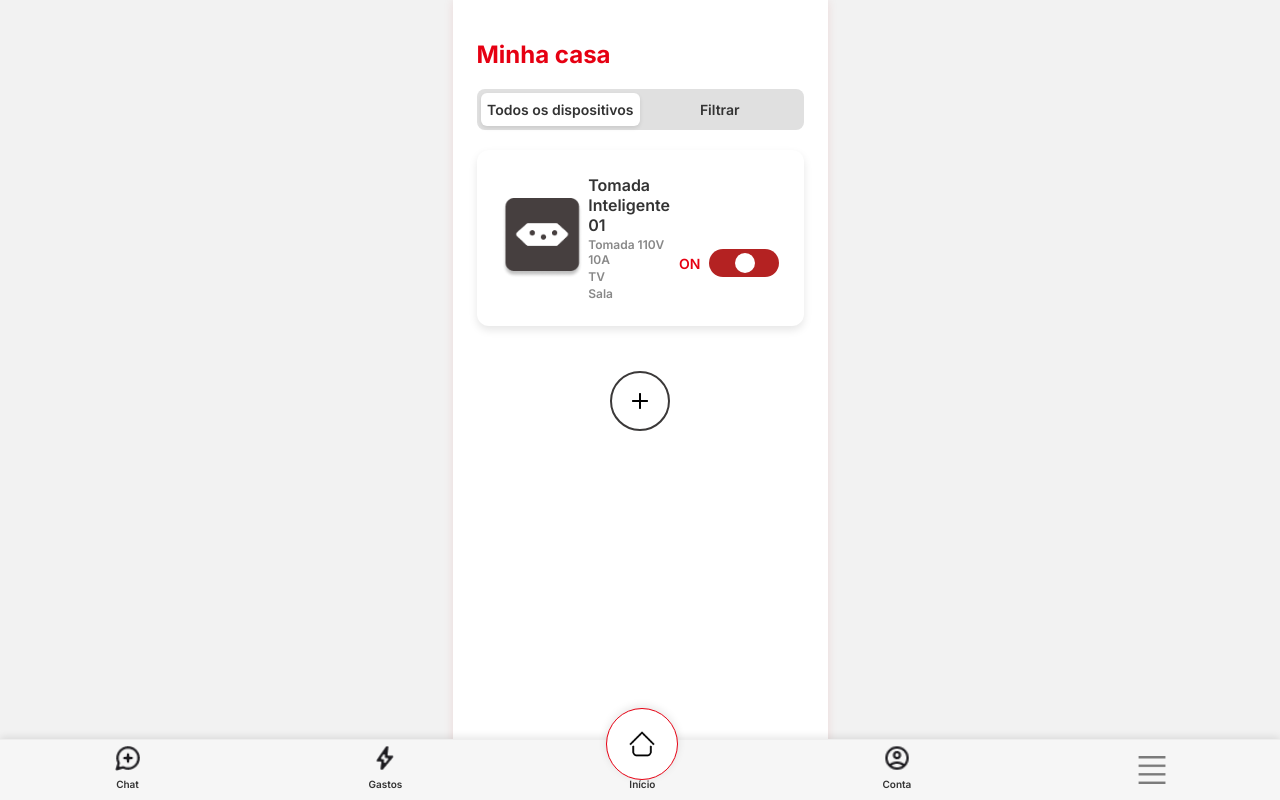
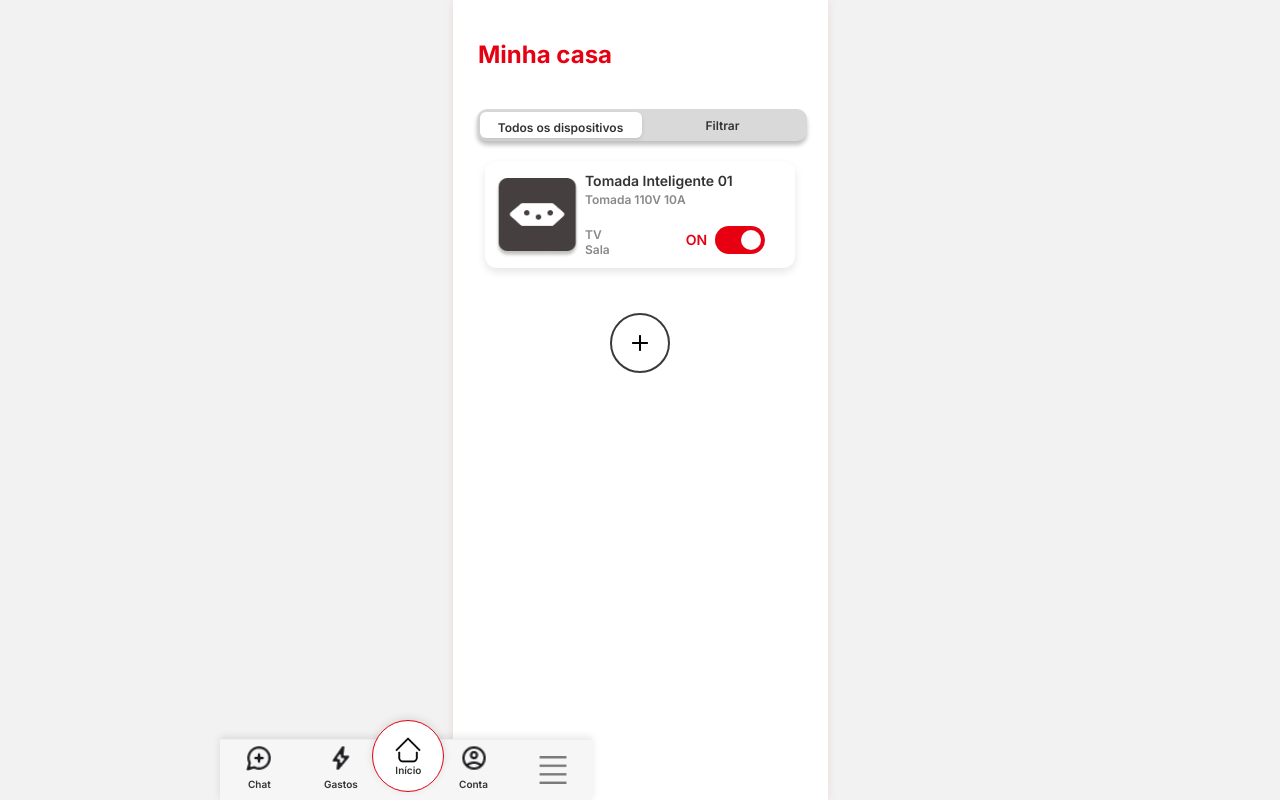
Before and after one commit to manoellaginez/app.goodwe, a React (Vite) app: page /homepage2 in a window 1280 px wide. Built offline with nearby package versions, Linux system fonts and the light colour scheme.

Commit message:
ajustes-2

```diff
--- a/src/screens/addnovodispositivo/addnovodispositivo.jsx
+++ b/src/screens/addnovodispositivo/addnovodispositivo.jsx
@@ -17,7 +17,7 @@ function AddDeviceForm() {
 
             <div className="input-group">
                 <input type="text" className="input-field" placeholder="Local do dispositivo" />
-                <span className="hint-text">Ambiente que o Voltrix estará instalado.</span>
+                <span className="hint-text">Ambiente que o Voltrix estará instalado. Exemplo: Sala de jantar, Cozinha, Quarto 1 e etc.</span>
             </div>
 
             <div className="input-group">
@@ -33,7 +33,7 @@ function AddDeviceForm() {
                 </label>
             </div>
 
-            <button className="save-button">SALVAR</button>
+            <a className="save-button" href='/homepage2'>SALVAR</a>
         </div>
     );
 }
--- a/src/screens/addnovodispositivo/style.css
+++ b/src/screens/addnovodispositivo/style.css
@@ -28,7 +28,7 @@ body {
 /* Aplicando a fonte diretamente nos elementos */
 h1 {
     font-family: "Inter", sans-serif;
-    color: #b42222;
+    color: #E60012;
     font-size: 24px;
     margin-bottom: 25px;
     font-weight: 600;
@@ -138,11 +138,11 @@ p {
 }
 
 input:checked + .slider {
-    background-color: #b42222;
+    background-color: #E60012;
 }
 
 input:focus + .slider {
-    box-shadow: 0 0 1px #b42222;
+    box-shadow: 0 0 1px #E60012;
     outline: none;
 }
 
@@ -155,16 +155,18 @@ input:checked + .slider:before {
 .save-button {
     font-family: "Inter", sans-serif;
     width: 100%;
-    padding: 15px;
-    background-color: #b42222;
+    padding: 10px;
+    background-color: #E60012;
     color: white;
     border: none;
     border-radius: 8px;
-    font-size: 18px;
-    font-weight: 600;
+    font-size: 12px;
+    font-weight: 400;
     cursor: pointer;
     transition: background-color 0.3s ease;
     margin-top: 20px;
+    text-align: center;
+    text-decoration: none;
 }
 
 .save-button:hover {
--- a/src/screens/homepage/style.css
+++ b/src/screens/homepage/style.css
@@ -4,28 +4,22 @@ body {
     font-family: "Inter", sans-serif;
     font-weight: 600;
     margin: 0;
-    display: flex;
-    justify-content: center;
-    align-items: flex-start;
-    min-height: 100vh;
-    background-color: #f0f0f0;
+    padding: 0;
 }
 
 .container {
-    width: 100%;
     max-width: 375px;
     background-color: #fff;
     box-shadow: 0 0 10px rgba(0, 0, 0, 0.1);
     display: flex;
     flex-direction: column;
-    min-height: 100vh;
     position: relative;
     overflow: hidden;
-    /* Removido: align-items: center; */
+    align-items: center;
 }
 
 header {
-    padding: 20px;
+    padding: 8px;
     background-color: #fff;
     text-align: left; /* Título alinhado à esquerda, como você quer */
     width: 100%;
@@ -33,13 +27,15 @@ header {
 }
 
 header h1 {
-    color: #b42222;
-    margin: 0;
-    font-size: 2em;
+    font-size: 24px;
+    font-weight: 700;
+    color: #E60012;
+    margin-bottom: 20px;
+    margin-right: 150px;
 }
 
 .filter-bar {
-    width: 350px;
+    width: 330px;
     height: 32px;
     position: relative;
     display: flex;
@@ -75,7 +71,7 @@ header h1 {
     border: none;
     background-color: transparent;
     cursor: pointer;
-    font-size: 0.9em;
+    font-size: 12px;
     font-weight: bold;
     color: #000000;
     border-radius: 5px;
--- a/src/screens/homepage2/homepage2.jsx
+++ b/src/screens/homepage2/homepage2.jsx
@@ -64,8 +64,8 @@ const HomePage2 = () => {
         <div className="nav-item active">
           <div className="nav-circle">
             <img src="/img/home.png" alt="Ícone de Início" />
+            <span>Início</span>
           </div>
-          <span>Início</span>
         </div>
         <div className="nav-item">
           <img src="/img/conta.png" alt="Ícone de Conta" />
--- a/src/screens/homepage2/style.css
+++ b/src/screens/homepage2/style.css
@@ -19,22 +19,30 @@ body {
     font-weight: 700;
     color: #E60012;
     margin-bottom: 20px;
+    margin-right: 190px;
 }
 
 /* Abas de filtro */
 .tabs-container {
+    width: 330px;
+    height: 32px;
+    position: relative;
     display: flex;
-    background-color: #e0e0e0;
-    border-radius: 8px;
-    padding: 4px;
-    margin-bottom: 20px;
+    padding: 3px;
+    background-color: #D9D9D9;
+    border-radius: 10px;
+    margin: 20px auto; /* Centraliza a barra de filtro */
+    box-shadow: 0 4px 4px 0 rgba(0, 0, 0, 0.25);
+    overflow: hidden;
+    box-sizing: border-box;
+    align-items: center;
 }
 
 .tab {
     flex: 1;
     text-align: center;
     padding: 8px 0;
-    font-size: 14px;
+    font-size: 12px;
     font-weight: 600;
     color: #333;
     cursor: pointer;
@@ -42,6 +50,8 @@ body {
 }
 
 .tab.active {
+    align-items: center;
+    height: 10px;
     background-color: #fff;
     box-shadow: 0 2px 4px rgba(0, 0, 0, 0.1);
 }
@@ -58,13 +68,13 @@ body {
 .device-card .card-content {
     display: flex;
     align-items: center;
-    padding: 15px;
 }
 
 .device-icon {
     width: 85px;
     height: 80px;
     margin-right: 5px;
+    margin-top: 7px;
 }
 
 .device-info {
@@ -72,21 +82,28 @@ body {
 }
 
 .device-name {
-    font-size: 16px;
+    position: absolute;
+    max-width: 200px;
+    font-size: 14px;
     font-weight: 600;
     color: #333;
 }
 
-.device-details,
+.device-details{
+    font-size: 12px;
+    color: #888;
+    margin-top: 20px;
+}
+
 .device-location {
     font-size: 12px;
     color: #888;
-    margin-top: 2px;
 }
 
 .device-status {
     display: flex;
     align-items: center;
+    justify-content: space-between;
     gap: 8px;
     font-size: 14px;
     font-weight: 600;
@@ -98,36 +115,30 @@ body {
 .switch {
     position: relative;
     display: inline-block;
-    width: 40px;
-    height: 24px;
 }
 
 .switch input {
     opacity: 0;
-    width: 0;
     height: 0;
 }
 
 .slider {
+    width: 50px;
     position: absolute;
     cursor: pointer;
-    top: 0;
-    left: 0;
-    right: 0;
-    bottom: 0;
     background-color: #ccc;
+    -webkit-transition: .4s;
     transition: .4s;
-    border-radius: 24px;
+    border-radius: 28px;
 }
 
 .slider:before {
     position: absolute;
     content: "";
-    height: 16px;
-    width: 16px;
-    left: 4px;
+    height: 20px;
     bottom: 4px;
-    background-color: #fff;
+    background-color: white;
+    -webkit-transition: .4s;
     transition: .4s;
     border-radius: 50%;
 }
@@ -136,8 +147,15 @@ input:checked + .slider {
     background-color: #E60012;
 }
 
+input:focus + .slider {
+    box-shadow: 0 0 1px #E60012;
+    outline: none;
+}
+
 input:checked + .slider:before {
-    transform: translateX(16px);
+    -webkit-transform: translateX(22px);
+    -ms-transform: translateX(22px);
+    transform: translateX(22px);
 }
 
 /* Botão de adicionar */
@@ -197,6 +215,8 @@ input:checked + .slider:before {
     border-top: 1px solid #eee;
     box-shadow: 0 -2px 8px rgba(0, 0, 0, 0.1);
     height: 40px;
+    width: 372px;
+    margin-left: 220px;
 }
 
 /* Estilo para cada item da navegação */
```
